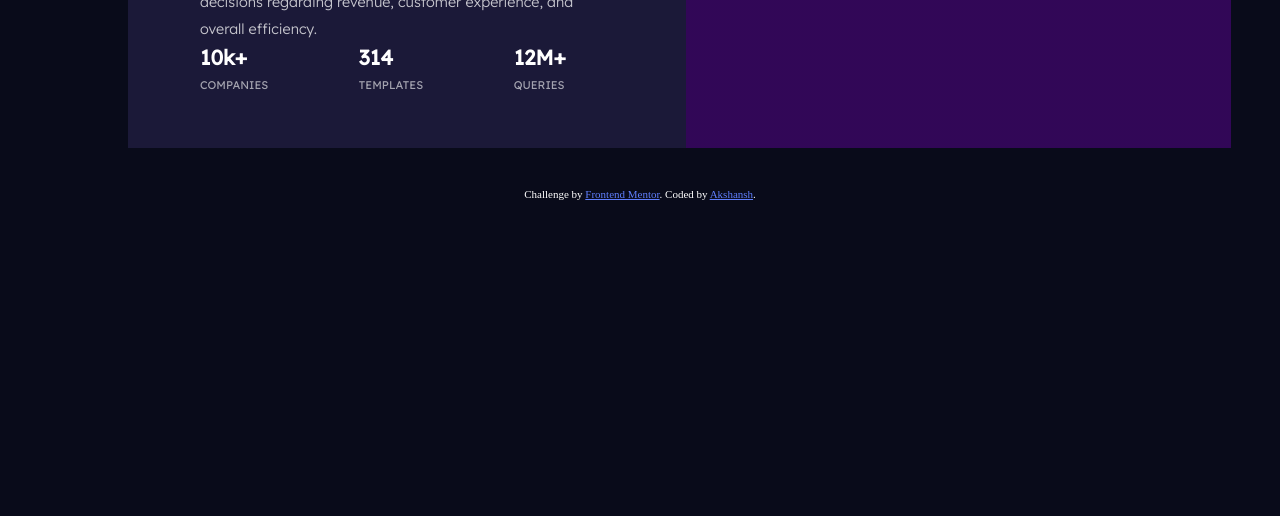
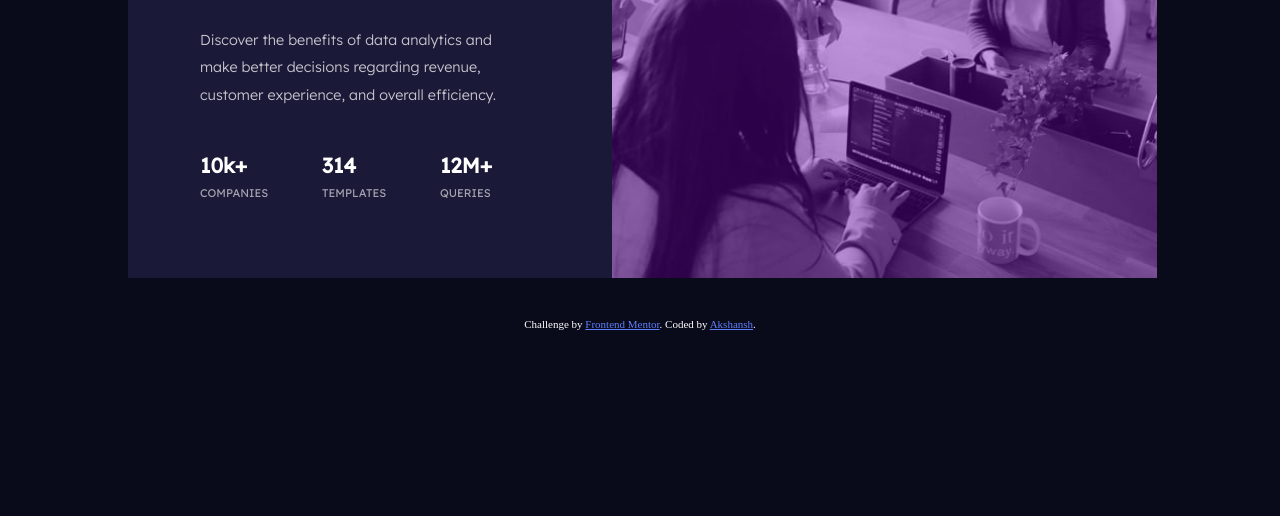
Before and after one commit to Akshansh029/FEM-stats-preview-card, a plain HTML site: page index.html in a window 1280 px wide. Shown: the part 284-800 px from the top of the page. Drawn offline with Linux system fonts and the light colour scheme.

Commit message:
added center image

```diff
--- a/index.html
+++ b/index.html
@@ -26,7 +26,7 @@
         </div>
       </div>
       <div class="picture">
-        <img src="/Frontend-mentor-challenge-2/images/image-header-desktop.jpg" alt="image">
+        <img src="/FEM-stats-preview-card/image-header-desktop.jpg" alt="image">
       </div>
     </div>
   <div class="attribution">
```
Also changed, not shown: image-header-desktop.jpg (added), 2 other files.
